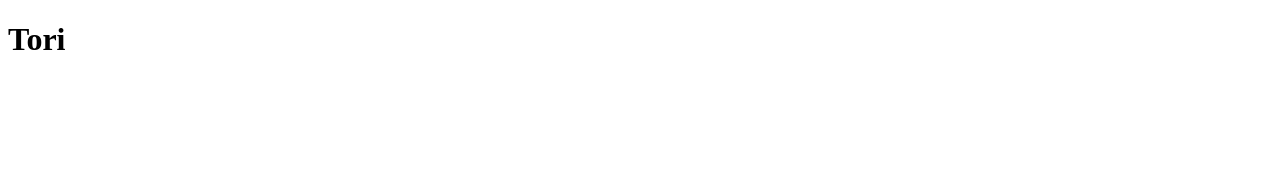
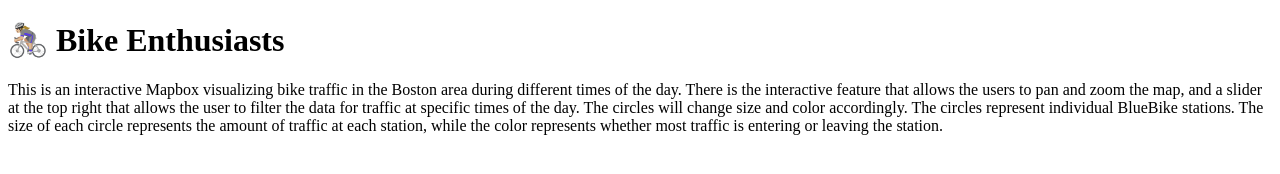
Before and after one commit to tdnguyen27/bike_enthusiasts, a plain HTML site: page index.html in a window 1280 px wide. Drawn offline with Linux system fonts and the light colour scheme.

Commit message:
added description

```diff
--- a/index.html
+++ b/index.html
@@ -3,9 +3,16 @@
 <head>
     <meta charset="UTF-8">
     <meta name="viewport" content="width=device-width, initial-scale=1.0">
-    <title>Document</title>
+    <title>Bike Enthusiasts</title>
 </head>
 <body>
-    <h1>Tori</h1>
+    <h1>🚴🏼‍♀️ Bike Enthusiasts</h1>
+    <p>This is an interactive Mapbox visualizing bike traffic in the Boston area during different times of the day.
+        There is the interactive feature that allows the users to pan and zoom the map, and a slider at the top right
+        that allows the user to filter the data for traffic at specific times of the day. The circles will change size
+        and color accordingly. The circles represent individual BlueBike stations. The size of each circle represents
+        the amount of traffic at each station, while the color represents whether most traffic is entering or leaving
+        the station.
+    </p>
 </body>
 </html>
```
